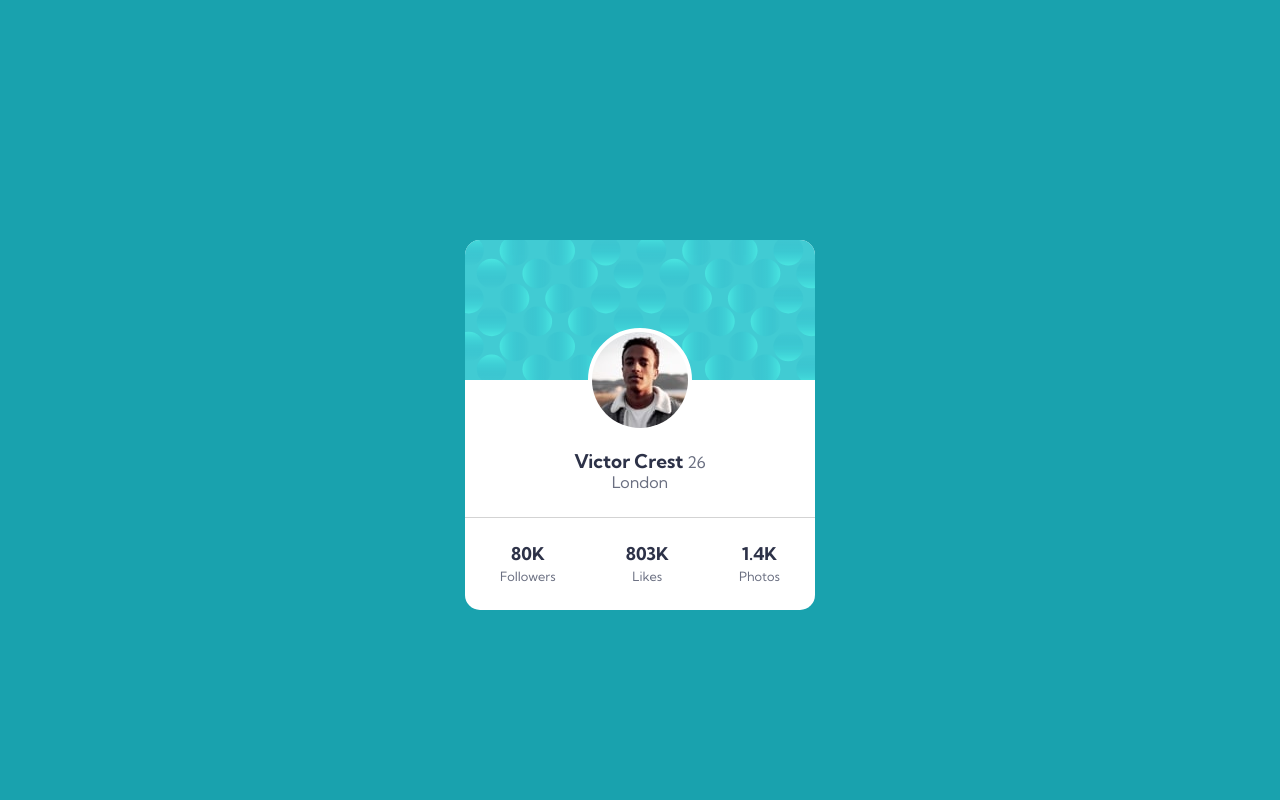
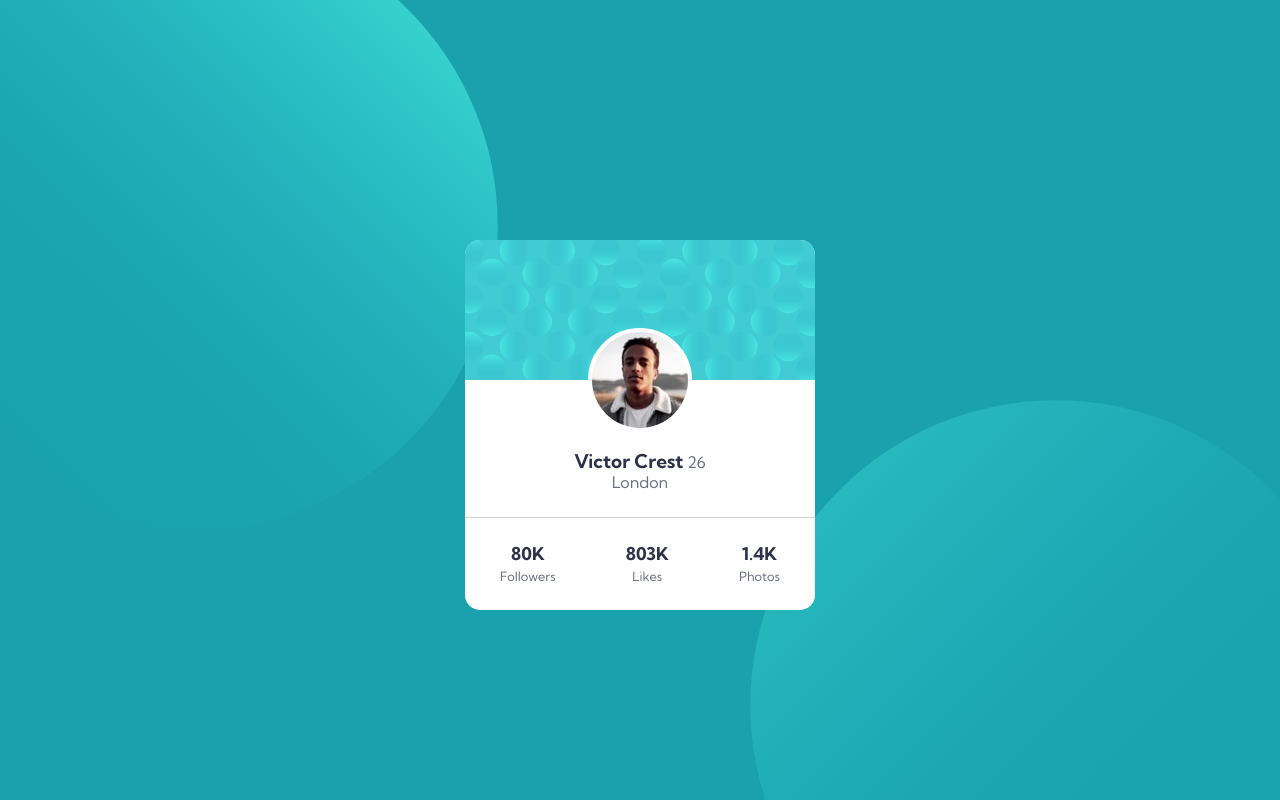
Before and after one commit to LordAldi/ProfileCardComponent-FrontEndMentor, a plain HTML site: page index.html in a window 1280 px wide. Drawn offline with Linux system fonts and the light colour scheme.

Commit message:
pattern in background, readme

```diff
--- a/css/style.css
+++ b/css/style.css
@@ -22,6 +22,11 @@ body {
   background-color: var(--primary-color);
   font-family: "Kumbh Sans", sans-serif;
   position: relative;
+  background-image: url("../images/bg-pattern-top.svg"),
+    url("../images/bg-pattern-bottom.svg");
+  background-repeat: no-repeat;
+  background-position: top -10vh left -14vmin, bottom -50vh right -10vmin;
+  background-size: contain, contain;
 }
 .secondary-text {
   color: var(--grayish-color);
@@ -29,7 +34,7 @@ body {
 .container {
   margin-left: auto;
   margin-right: auto;
-  padding-top: 15em;
+  padding-top: 5em;
   max-width: 1024px;
 }
 .pattern-top {
@@ -106,3 +111,8 @@ body {
   color: var(--dark-color);
   margin-bottom: 0.3em;
 }
+@media (min-width: 768px) {
+  .container {
+    padding-top: 15em;
+  }
+}
```
Also changed, not shown: screenshot/desktop.png (added), screenshot/mobile.png (added), 2 other files.
